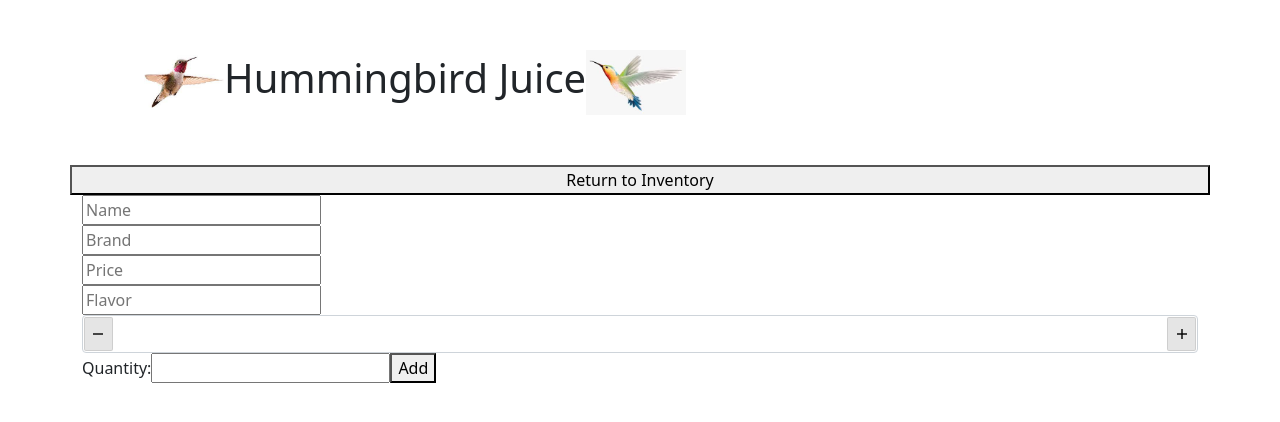
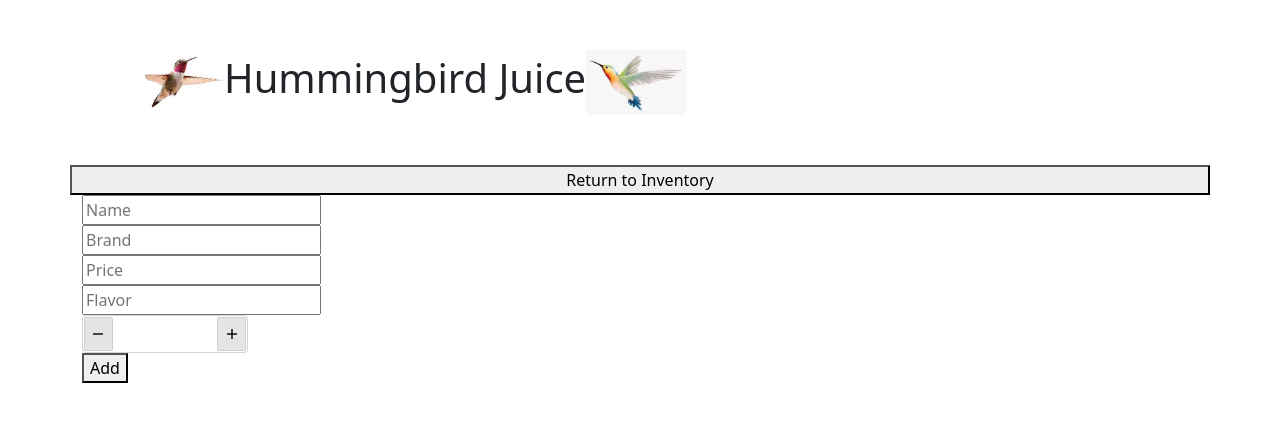
Before and after one commit to jbpawlik/juice-bar, a React (Create React App) app: page / in a window 1280 px wide. Both pictures are taken after a click on the button "New Juice". Shown: the top 422 px of the page. Built offline with nearby package versions, Linux system fonts and the light colour scheme.

Commit message:
WIP: Tile juices on index page

```diff
--- a/src/components/Inventory.js
+++ b/src/components/Inventory.js
@@ -1,41 +1,16 @@
-// import React from "react";
-// import Juice from "./Juice";
-// import PropTypes from "prop-types";
-
-// function Inventory(props) {
-//     <React.Fragment>
-//       {props.inventory.map((juice) =>
-//           <Juice
-//           whenJuiceClicked = {props.onJuiceSelection}
-//           name={juice.name}
-//             brand={juice.brand}
-//             price={juice.price}
-//             flavor={juice.flavor}
-//             quantity={juice.quantity}
-//             id={juice.id}
-//             key={juice.id}/>
-//         )}
-//     </React.Fragment>
-// }
-
-// Inventory.propTypes = {
-//   inventory: PropTypes.array,
-//   onJuiceSelection: PropTypes.func
-// }
-
-// export default Inventory;
-
 import React from "react";
 import Juice from "./Juice";
 import PropTypes from "prop-types";
+import {Row, Col, Container} from 'react-bootstrap'
 
 function Inventory(props) {
   return (
     <React.Fragment>
-      <div className="container">
-        <div className="row">
-          <div className="col">
+      <Container>
+        <Row>
+
     {props.inventory.map((juice) =>
+      <Col lg='2'>
         <Juice
         whenJuiceClicked = {props.onJuiceSelection}
         name={juice.name}
@@ -45,11 +20,10 @@ function Inventory(props) {
           quantity={juice.quantity}
           id={juice.id}
           key={juice.id}/>
-
+          </Col>
         )}
-        </div>
-        </div>
-        </div>
+        </Row>
+      </Container>
     </React.Fragment>
   )
 }
--- a/src/components/JuiceForm.js
+++ b/src/components/JuiceForm.js
@@ -1,10 +1,14 @@
 import React from "react";
 import PropTypes from "prop-types";
 import NumericInput from "react-numeric-input";
+import {Container, Row, Col} from 'react-bootstrap';
 
 function JuiceForm(props) {
   return (
     <React.Fragment>
+      <Container >
+        <Row>
+          <Col sm={2} style={{display: 'block', flex: 'inline-flex'}}>
         <form onSubmit={props.formSubmissionHandler}>
           <input
             type='text'
@@ -37,23 +41,11 @@ function JuiceForm(props) {
           placeholder='Quantity'/> */}
           <NumericInput mobile className='quantity form-control' name='quantity' min={ 0 }
     max={ 999 }  type='Number'/>
-        <label for="quantity">Quantity:</label>
-        <input type="number" id="quantity" name="quantity" min="0" max=""></input>
-        {/* <div className="input-group plus-minus-input">
-          <div className="input-group-button">
-            <button type="button" className="button hollow circle" data-quantity="minus" data-field="quantity">
-              <i className="fa fa-minus" aria-hidden="true"></i>
-            </button>
-          </div>
-          <input className="input-group-field" type="number" name="quantity" value="0"></input>
-          <div className="input-group-button">
-            <button type="button" className="button hollow circle" data-quantity="plus" data-field="quantity">
-              <i className="fa fa-plus" aria-hidden="true"></i>
-            </button>
-          </div>
-        </div> */}
           <button type='submit'>Add</button>
         </form>
+        </Col>
+        </Row>
+      </Container>
     </React.Fragment>
   );
 }
--- a/src/components/JuiceInfo.js
+++ b/src/components/JuiceInfo.js
@@ -15,8 +15,12 @@ function JuiceInfo(props){
   return (
     <React.Fragment>
       <h1>Juice Info</h1>
-      <h2>${juice.price}: {juice.name} - {juice.brand} - {juice.flavor}</h2>
-      <h2>{juice.quantity}</h2>
+      <h2>${juice.price}
+      <br></br>
+      {juice.name}
+      <br></br>{juice.brand}
+      <br></br>{juice.flavor}</h2>
+      <h2>#{juice.quantity}liters</h2>
       {quantityWarning}
       <button onClick={props.onClickingEdit}>Update Juice</button>
       <button onClick={()=> onClickingDelete(juice.id)}>Delete Juice</ button>
```
Lines whose indentation alone changed are shown as unchanged.
